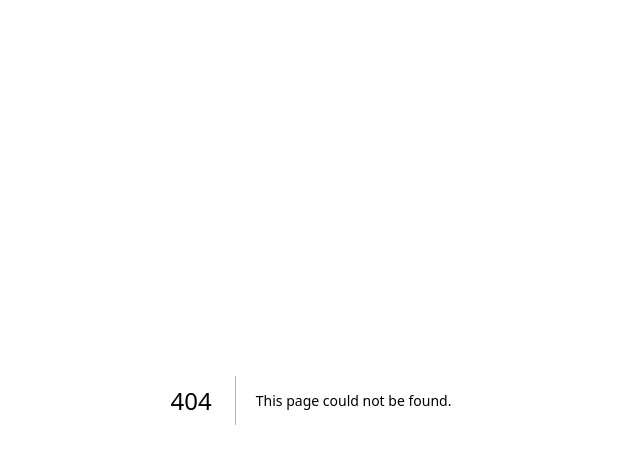
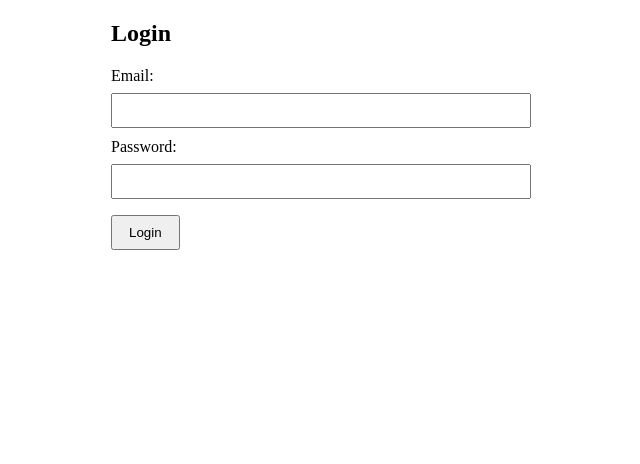
Before and after one commit to Matthiasbit/ikna, a Next.js app in the folder Frontend/: page /anmeldeseite in a window 1280 px wide. Before the commit this address had no page. Shown: the top 464 px of the page, without its empty margins (329-969 px from the left). Built offline with nearby package versions, Linux system fonts and the light colour scheme.

Commit message:
created a pages subfolder in src and added a small login page under the file anmeldeseite in page, moved index.tsx to pages and renamed it to index.tsx

```diff
--- /dev/null
+++ b/Frontend/src/pages/anmeldeseite.tsx
@@ -0,0 +1,47 @@
+import React, { useState } from 'react';
+
+export function Anmeldeseite() {
+
+  const [email, setEmail] = useState('');
+  const [password, setPassword] = useState('');
+
+  const anmeldung = (event: React.FormEvent) => {
+    event.preventDefault();
+    // Handle login logic here
+    console.log('Email:', email);
+    console.log('Password:', password);
+  };
+
+  return(
+    <div style={{ maxWidth: '400px', margin: 'auto'}}>
+      <h2>Login</h2>
+      <form onSubmit={anmeldung}>
+        <div style={{ marginBottom: '10px' }}>
+          <label htmlFor="email">Email:</label>
+          <input
+            type="email"
+            id="email"
+            value={email}
+            onChange={(e) => setEmail(e.target.value)}
+            required
+            style={{ width: '100%', padding: '0.5rem', marginTop: '0.5rem' }}
+          />
+        </div>
+        <div style={{ marginBottom: '1rem' }}>
+          <label htmlFor="password">Password:</label>
+          <input
+            type="password"
+            id="password"
+            value={password}
+            onChange={(e) => setPassword(e.target.value)}
+            required
+            style={{ width: '100%', padding: '0.5rem', marginTop: '0.5rem' }}
+          />
+        </div>
+        <button type="submit" style={{ padding: '0.5rem 1rem' }}>Login</button>
+      </form>
+    </div>
+  );
+};
+
+export default Anmeldeseite;
--- a/Frontend/src/app/page.tsx
+++ b/Frontend/src/pages/index.tsx
@@ -1,5 +1,6 @@
 import Image from "next/image";
 import styles from "./page.module.css";
+import Link from "next/link";
 
 export default function Home() {
   return (
@@ -19,7 +20,9 @@ export default function Home() {
           </li>
           <li>Save and see your changes instantly.</li>
         </ol>
-
+        <Link href="./anmeldeseite">
+          <button className={styles.button}>Go to Login Page</button>
+        </Link>
         <div className={styles.ctas}>
           <a
             className={styles.primary}
--- /dev/null
+++ b/package.json
@@ -0,0 +1,5 @@
+{
+  "dependencies": {
+    "react-router-dom": "^7.1.5"
+  }
+}
```
Also changed, not shown: Frontend/src/pages/page.module.css (renamed from Frontend/src/app/page.module.css), 1 other file (tests, documents, lock files or other folders).
